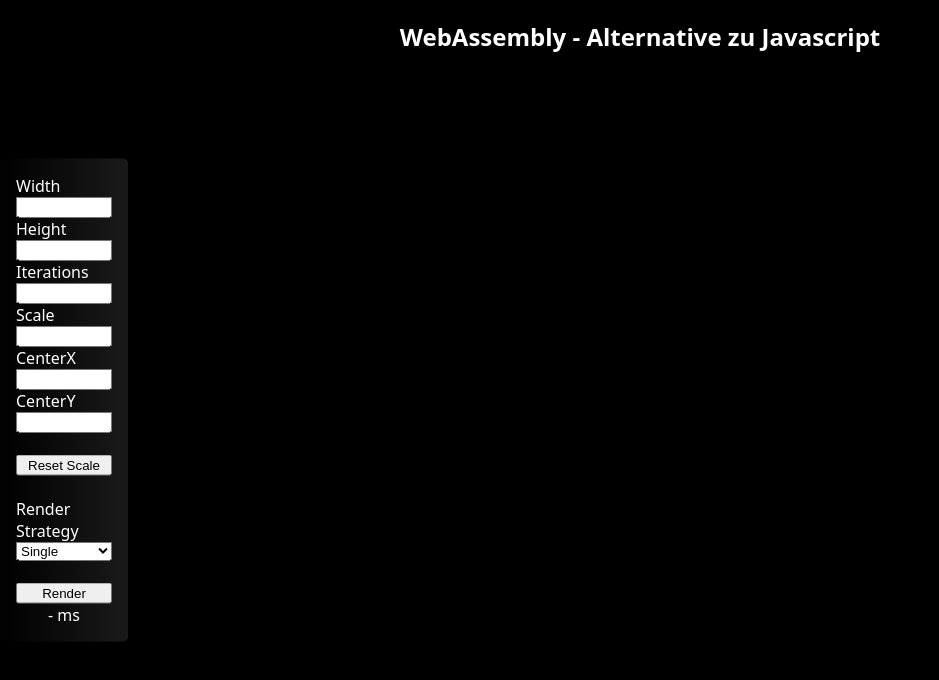
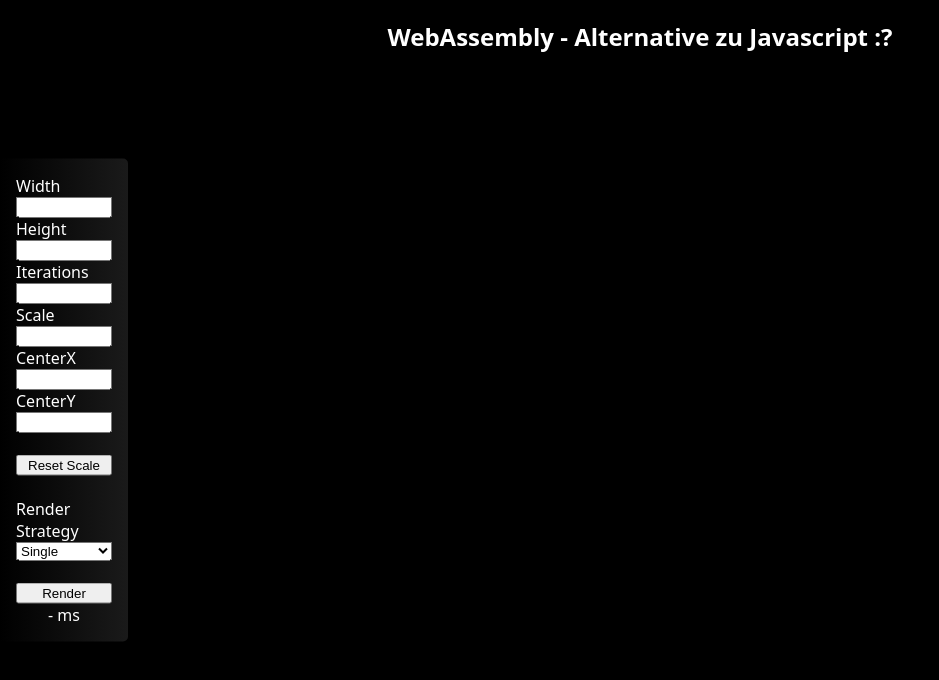
Before and after one commit to jmadotgg/mandelbrot-wasm, a website: page index.html in a window 1280 px wide. Shown: the whole page, without its empty margins (0-939 px from the left). Drawn offline with Linux system fonts and the light colour scheme.

Commit message:
Add this now

```diff
--- a/index.html
+++ b/index.html
@@ -8,7 +8,7 @@
 
 <body
   style="overflow: hidden; padding: 0; margin: 0; background: black; color: white; font-family: system-ui, -apple-system, BlinkMacSystemFont, 'Segoe UI', Roboto, Oxygen, Ubuntu, Cantarell, 'Open Sans', 'Helvetica Neue', sans-serif;">
-  <h2 style="position: absolute; text-align: center; width: 100%;">WebAssembly - Alternative zu Javascript</h2>
+  <h2 style="position: absolute; text-align: center; width: 100%;">WebAssembly - Alternative zu Javascript :?</h2>
   <div
     style="position: absolute; padding: 1rem; width: 6rem; display: flex; flex-direction: column; top: 50%; transform: translateY(-50%); background: linear-gradient(90deg, rgba(0,0,0,0.1) 0%, rgba(255,255,255, 0.1) 100%); border-top-right-radius: 5px; border-bottom-right-radius: 5px;">
 
```
